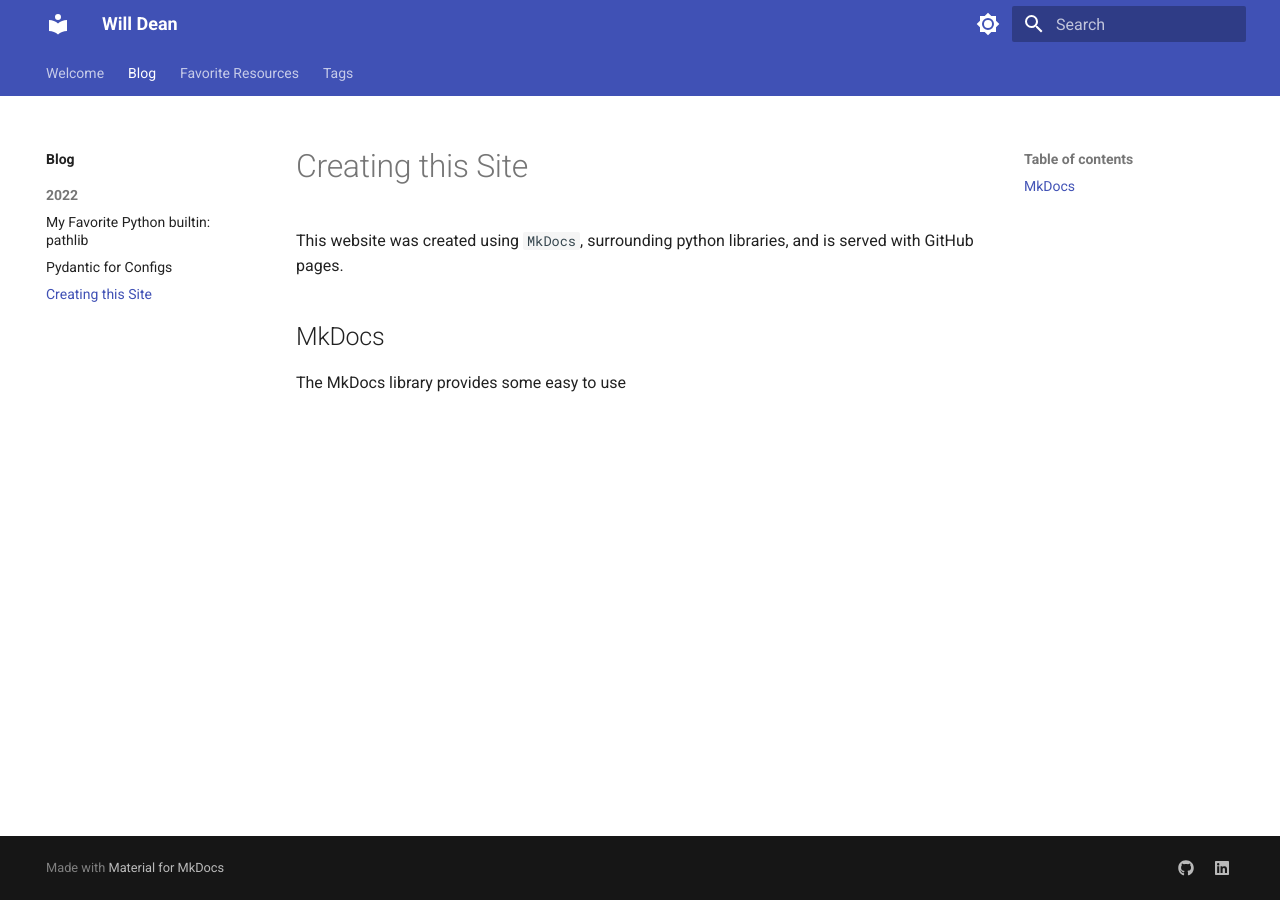
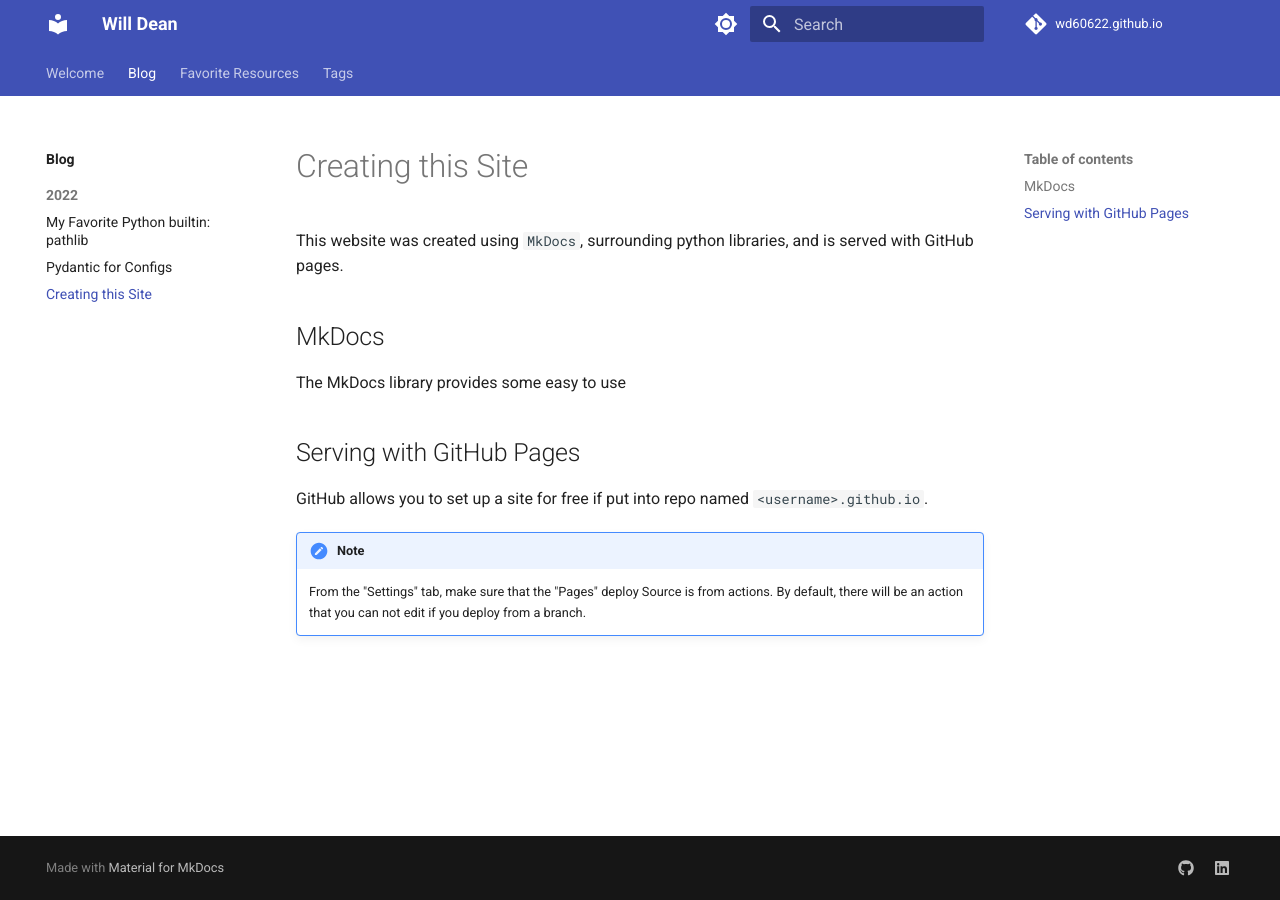
Before and after one commit to williambdean/williambdean.github.io, an MkDocs documentation site: the page built from docs/blog/posts/2022/site-setup.md, in a window 1280 px wide. Built offline with MkDocs 1.6.1 and Material for MkDocs 9.7.7, drawn with Linux system fonts in a browser that asks for light colours; comment, search, counter and statistics services are not loaded.

Commit message:
some more details

```diff
--- a/docs/blog/posts/2022/site-setup.md
+++ b/docs/blog/posts/2022/site-setup.md
@@ -5,3 +5,10 @@
 ## MkDocs
 
 The MkDocs library provides some easy to use
+
+## Serving with GitHub Pages
+
+GitHub allows you to set up a site for free if put into repo named `<username>.github.io`.
+
+!!! note
+    From the "Settings" tab, make sure that the "Pages" deploy Source is from actions. By default, there will be an action that you can not edit if you deploy from a branch.
--- a/mkdocs.yml
+++ b/mkdocs.yml
@@ -1,6 +1,9 @@
 site_name: Will Dean
 site_url: https://wd60622.github.io/
 site_description: Personal Website for Will Dean
+
+repo_name: wd60622.github.io
+repo_url: https://github.com/wd60622/wd60622.github.io
 
 theme:
   name: material
```
Also changed, not shown: docs/blog/index.md (+1 -5 lines).
